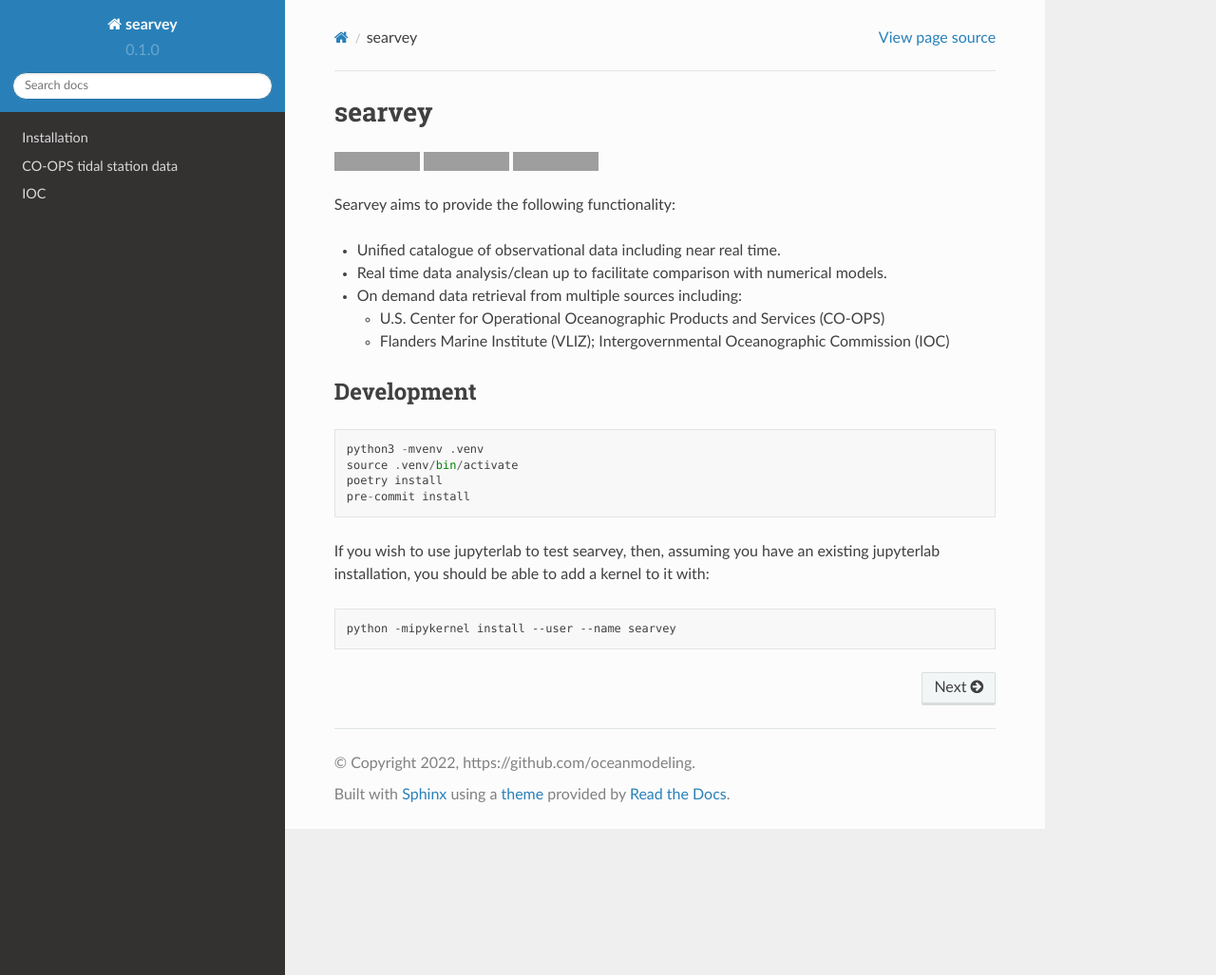
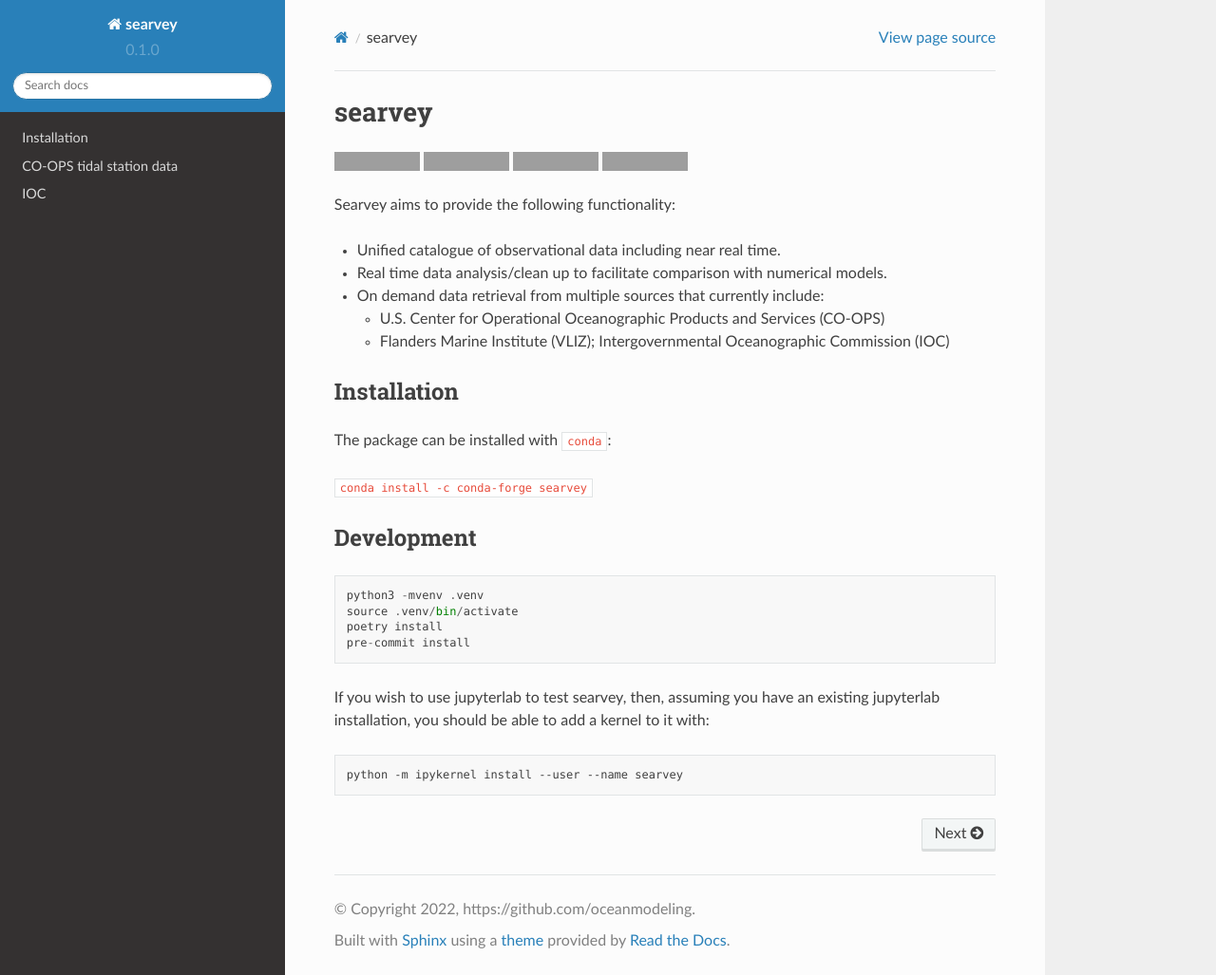
Before and after one commit to oceanmodeling/searvey, a Sphinx documentation site: the page built from docs/source/index.rst, in a window 1280 px wide and 1027 px high. Shown: the whole window at 95% size. Built offline with Sphinx 7.4.7 and the Read the Docs theme 2.0.0, drawn with Linux system fonts in a browser that asks for light colours; the version number is read from the project's files by our own code; grey boxes are pictures that could not be loaded.

Commit message:
update docs to include conda-forge

````diff
--- a/README.md
+++ b/README.md
@@ -11,10 +12,16 @@ Searvey aims to provide the following functionality:
 - Real time data analysis/clean up to facilitate comparison with numerical
   models.
 
-- On demand data retrieval from multiple sources including:
+- On demand data retrieval from multiple sources that currently include:
 
     - U.S. Center for Operational Oceanographic Products and Services (CO-OPS)
     - Flanders Marine Institute (VLIZ); Intergovernmental Oceanographic Commission (IOC)
+
+## Installation
+
+The package can be installed with `conda`:
+
+`conda install -c conda-forge searvey`
 
 ## Development
 
@@ -30,5 +37,5 @@ existing jupyterlab
 installation, you should be able to add a kernel to it with:
 
 ```bash
-python -mipykernel install --user --name searvey
+python -m ipykernel install --user --name searvey
 ```
````
Also changed, not shown: other parts of README.md (+1 -0 lines), docs/source/installation.rst (+12 -0 lines), docs/source/ioc.rst (+9 -2 lines), environment.yml (+13 -0 lines), 3 other files.
